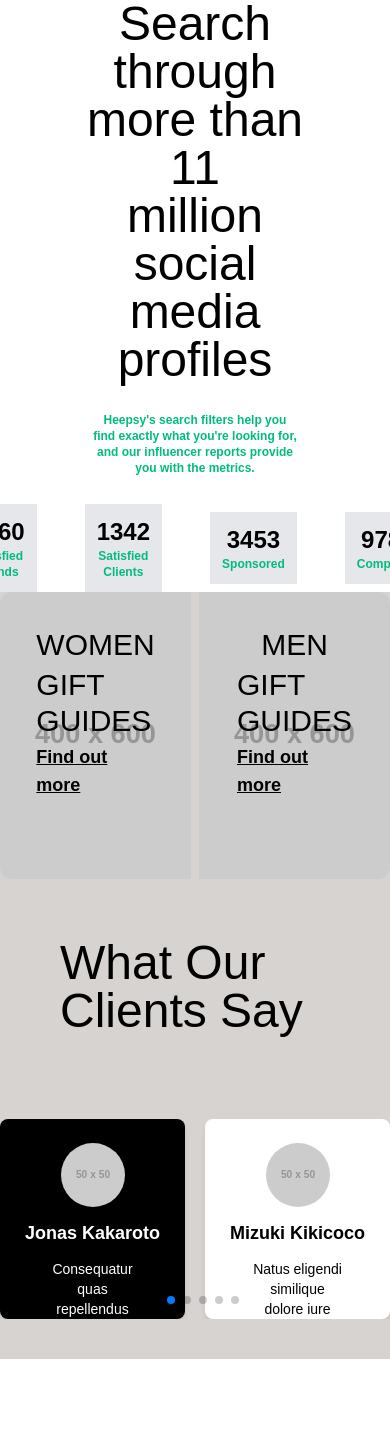
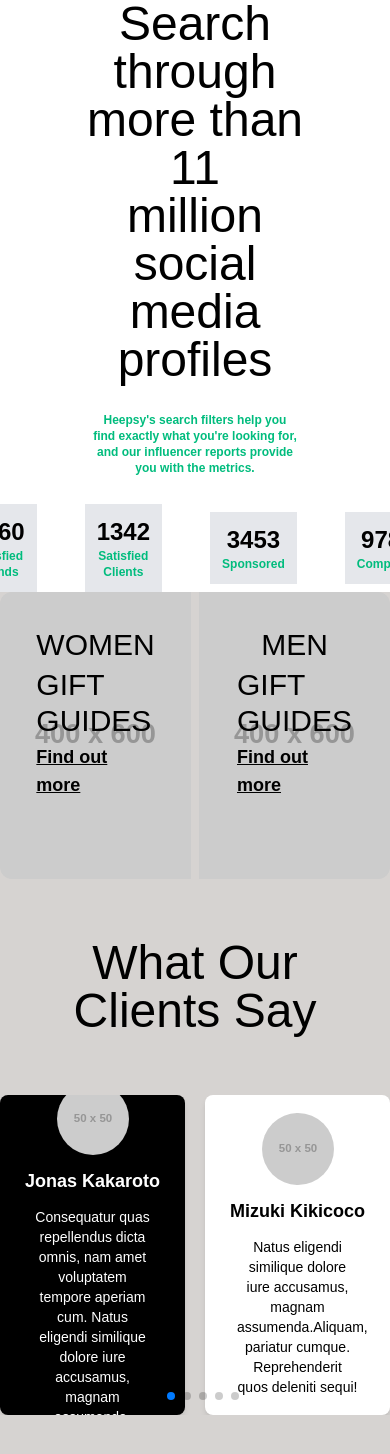
Before and after one commit to KennyAle/mango, a Next.js app in the folder final-project/: page / in a window 390 px wide. Shown: the top 1454 px of the page. Before the commit the page ends 1359 px from the top, so only its background shows below. Built offline with nearby package versions, Linux system fonts and the light colour scheme.

Commit message:
refine layout out

```diff
--- a/final-project/src/app/components/ClientSlides.tsx
+++ b/final-project/src/app/components/ClientSlides.tsx
@@ -31,7 +31,7 @@
     {
         name: 'Julia Brabrabra',
         img: 'https://placehold.jp/50x50.png',
-        text: 'Magnam assumenda lorem ipsum dolor sit amet consectetur adipisicing elit.'
+        text: 'Magnam assumenda lorem ipsum dolor sit amet consectetur adipisicing elit. Lorem ipsum dolor sit, amet consectetur adipisicing elit. Nihil, illo quasi! '
     },
     {
         name: 'Kenny Hehehe',
@@ -60,10 +60,10 @@
       >
         { slides.map((slide, index) => (
             <SwiperSlide key={index}>
-                <div className={`p-6 rounded-lg shadow-md h-50 flex flex-col items-center text-center gap-3 ${slideIndex === index ? "bg-black text-white":"bg-white text-black"}`}>
-                    <img src={slide.img} alt={slide.name} className="rounded-full w-16 h-16"/>
-                    <h1 className="font-semibold text-lg">{slide.name}</h1>
-                    <p className="text-sm w-2/3">{slide.text}</p>
+                <div className={`p-6 rounded-lg shadow-md h-80 sm:h-64 md:h-72 flex flex-col justify-center items-center text-center gap-3 ${slideIndex === index ? "bg-black text-white":"bg-white text-black"}`}>
+                    <img src={slide.img} alt={slide.name} className="rounded-full w-18 h-18"/>
+                    <h1 className="font-semibold text-lg text-center">{slide.name}</h1>
+                    <p className="text-sm max-w-xs sm:max-w-md md:max-w-lg w-full px-2">{slide.text}</p>
                 </div>
             </SwiperSlide>
         ))}
--- a/final-project/src/app/components/Clientssays.tsx
+++ b/final-project/src/app/components/Clientssays.tsx
@@ -3,25 +3,8 @@
 
 const Clientssays = () => {
     return (
-        <div className="bg-stone-300 flex flex-col items-center">
-            <h1 className="text-5xl text-black p-15">What Our Clients Say</h1>
-            {/* <div className=" flex justify-center items-center gap-1">
-                <section className="bg-black flex flex-col items-center justify-center gap-1">
-                    <img className="rounded-full p-2" src="https://placehold.jp/50x50.png" alt="" />
-                    <h1>Irene String</h1>
-                    <p>Lorem ipsum dolor sit, amet consectetur adipisicing elit. Nihil, illo quasi! Consequatur quas repellendus dicta omnis, nam amet voluptatem tempore aperiam cum. Natus eligendi similique dolore iure accusamus, magnam assumenda.</p>
-                </section>
-                <section className="bg-amber-50 text-black  flex flex-col items-center justify-center gap-1">
-                    <img className="rounded-full p-2" src="https://placehold.jp/50x50.png" alt="" />
-                    <h1>Jonas Kakaroto</h1>
-                    <p>Lorem ipsum dolor sit, amet consectetur adipisicing elit. Nihil, illo quasi! Consequatur quas repellendus dicta omnis, nam amet voluptatem tempore aperiam cum. Natus eligendi similique dolore iure accusamus, magnam assumenda.</p>
-                </section>
-            </div>
-            <div>
-                <p>FaCircle</p>
-                <FaCircle className="text-[5px]"/>
-            </div> */}
-            <br />
+        <div className="bg-stone-300 flex flex-col justify-center items-center">
+            <h1 className="text-5xl text-black text-center p-15">What Our Clients Say</h1>
             <ClientSlides />
         </div>
     )
```
